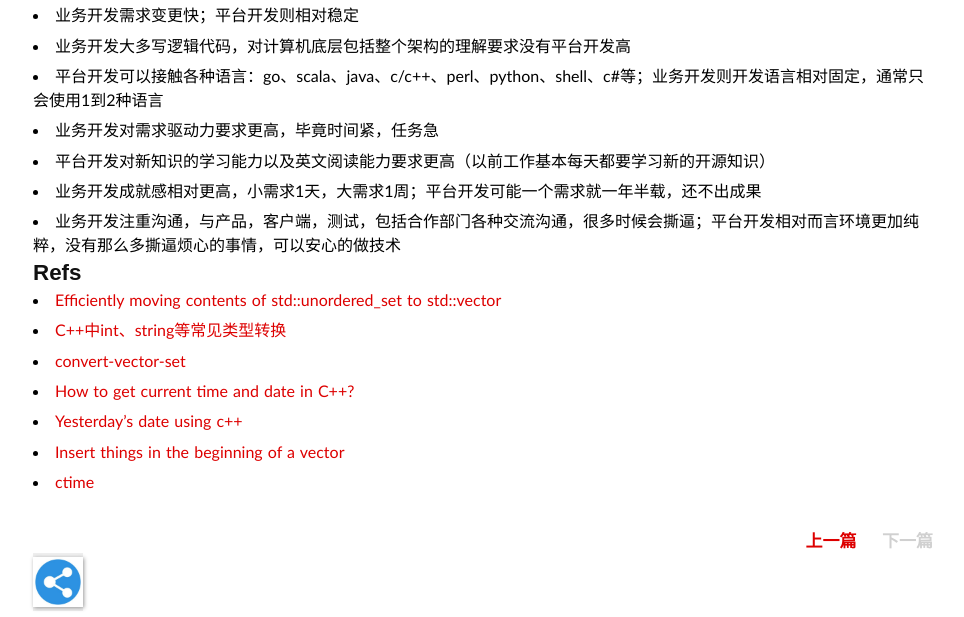
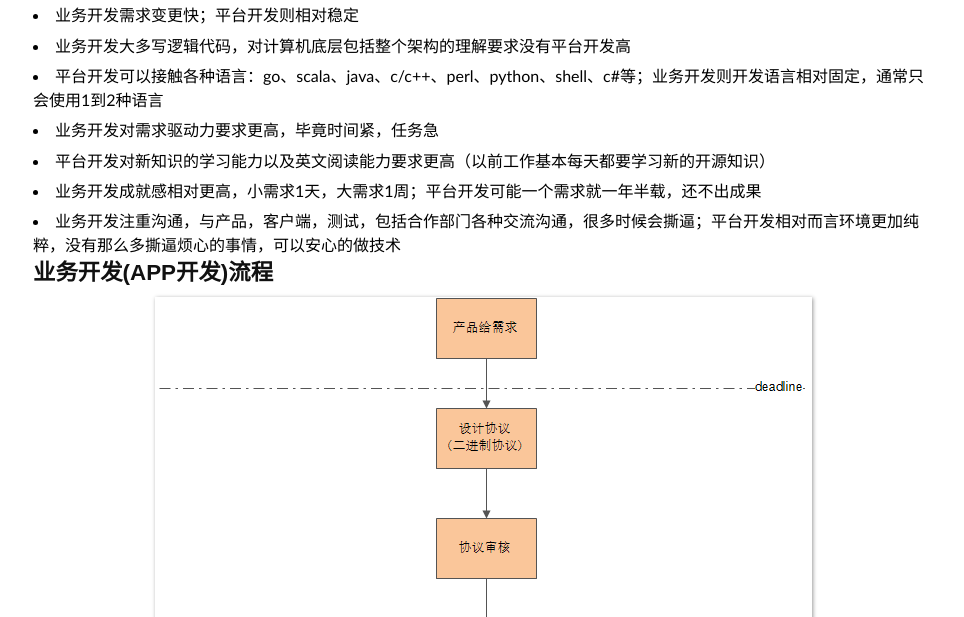
Before and after one commit to duyanghao/duyanghao.github.io, a Jekyll site: the page built from _posts/2018-12-12-c++-practice.md, in a window 1280 px wide and 900 px high, scrolled down 3384 px, cut to the strip 0-617 px from the top of the window. Shown: the whole strip, without its empty margins (157-1121 px from the left). Built offline with Jekyll 4.4.1, drawn with Linux system fonts in a browser that asks for light colours; some web fonts are replaced; comment, search, counter and statistics services are not loaded.

Commit message:
添加业务开发流程图
Signed-off-by: duyanghao <1294057873@qq.com>

```diff
--- a/_posts/2018-12-12-c++-practice.md
+++ b/_posts/2018-12-12-c++-practice.md
@@ -196,6 +196,10 @@ printf("%s\n", strtm);
 * 业务开发成就感相对更高，小需求1天，大需求1周；平台开发可能一个需求就一年半载，还不出成果
 * 业务开发注重沟通，与产品，客户端，测试，包括合作部门各种交流沟通，很多时候会撕逼；平台开发相对而言环境更加纯粹，没有那么多撕逼烦心的事情，可以安心的做技术
 
+## 业务开发(APP开发)流程
+
+![](/public/img/product_development/development_process.png)
+
 ## Refs
 
 * [Efficiently moving contents of std::unordered_set to std::vector](https://stackoverflow.com/questions/42519867/efficiently-moving-contents-of-stdunordered-set-to-stdvector)
```
